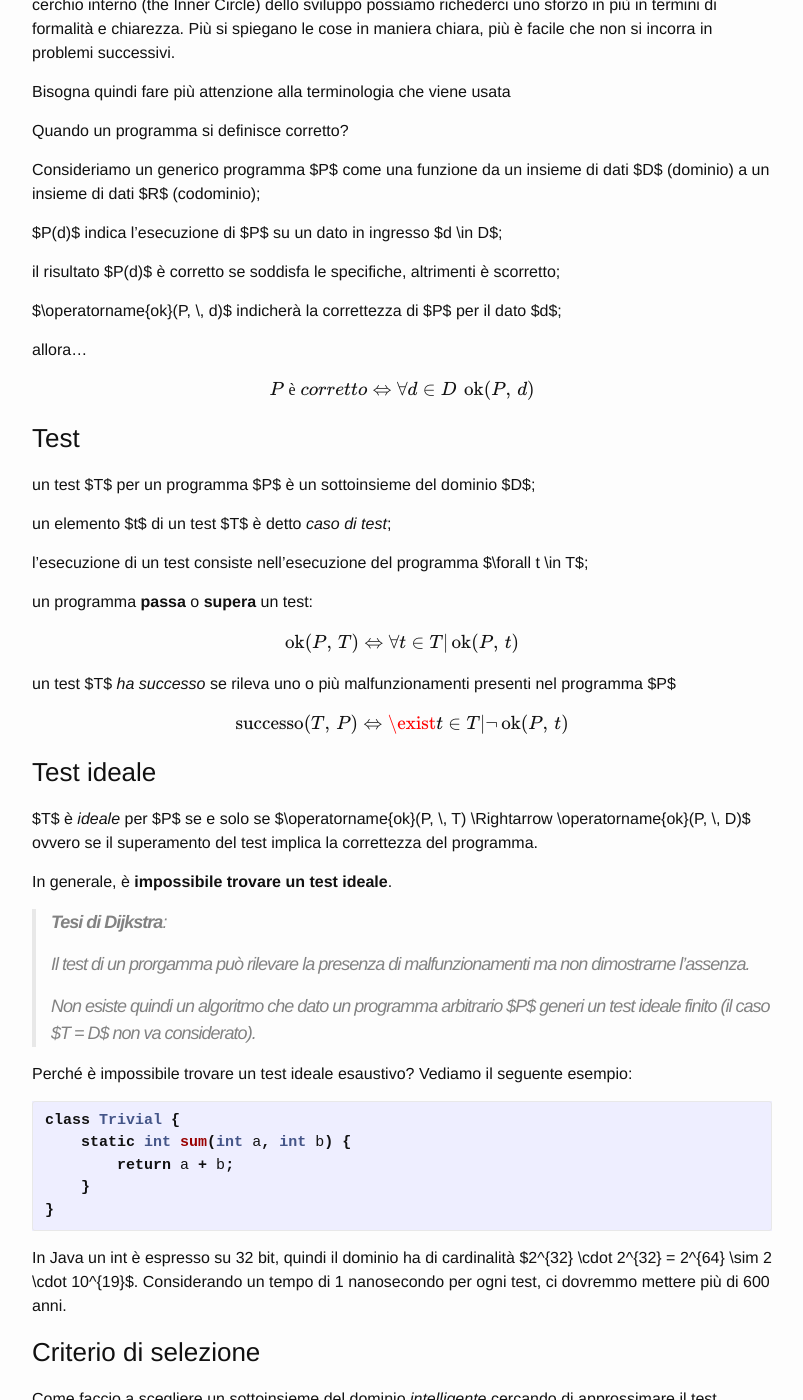
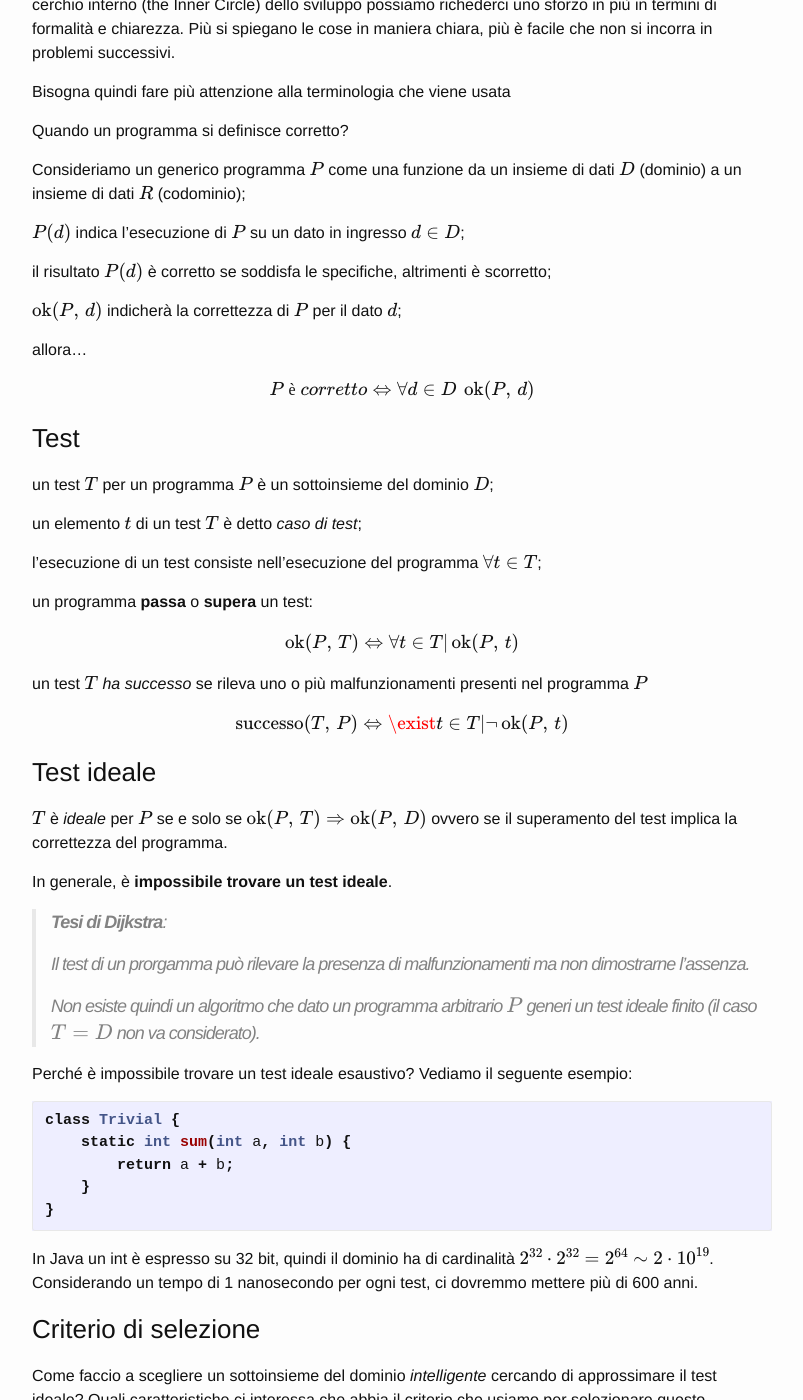
Before and after one commit to MarcoBuster/sweng, a Jekyll site: the page built from _posts/2022-11-23-testing-e-processi-di-review.md, in a window 1280 px wide and 1400 px high, scrolled down 789 px. Shown: the whole window, without its empty margins (238-1041 px from the left). Built offline with Jekyll 4.4.1, drawn with Linux system fonts in a browser that asks for light colours; formulas are drawn with MathJax 3; the table of contents is made by our own code; some of the changed text lies outside the part shown.

Commit message:
Fixed Latex

````diff
--- a/_posts/2022-11-23-testing-e-processi-di-review.md
+++ b/_posts/2022-11-23-testing-e-processi-di-review.md
@@ -16,13 +16,13 @@ Bisogna quindi fare più attenzione alla terminologia che viene usata
 
 Quando un programma si definisce corretto?
 
-Consideriamo un generico programma $P$ come una funzione da un insieme di dati $D$ (dominio) a un insieme di dati $R$ (codominio);
+Consideriamo un generico programma $$P$$ come una funzione da un insieme di dati $$D$$ (dominio) a un insieme di dati $$R$$ (codominio);
 
-$P(d)$ indica l'esecuzione di $P$ su un dato in ingresso $d \in D$;
+$$P(d)$$ indica l'esecuzione di $$P$$ su un dato in ingresso $$d \in D$$;
 
-il risultato $P(d)$ è corretto se soddisfa le specifiche, altrimenti è scorretto;
+il risultato $$P(d)$$ è corretto se soddisfa le specifiche, altrimenti è scorretto;
 
-$\operatorname{ok}(P, \, d)$ indicherà la correttezza di $P$ per il dato $d$;
+$$\operatorname{ok}(P, \, d)$$ indicherà la correttezza di $$P$$ per il dato $$d$$;
 
 allora...
 
@@ -32,11 +32,11 @@ $$
 
 ### Test
 
-un test $T$ per un programma $P$ è un sottoinsieme del dominio $D$;
+un test $$T$$ per un programma $$P$$ è un sottoinsieme del dominio $$D$$;
 
-un elemento $t$ di un test $T$ è detto _caso di test_;
+un elemento $$t$$ di un test $$T$$ è detto _caso di test_;
 
-l'esecuzione di un test consiste nell'esecuzione del programma $\forall t \in T$;
+l'esecuzione di un test consiste nell'esecuzione del programma $$\forall t \in T$$;
 
 un programma __passa__ o __supera__ un test:
 
@@ -44,7 +44,7 @@ $$
 \operatorname{ok}(P, \, T) \Leftrightarrow \forall t \in T | \operatorname{ok}(P, \, t)
 $$
 
-un test $T$ _ha successo_ se rileva uno o più malfunzionamenti presenti nel programma $P$
+un test $$T$$ _ha successo_ se rileva uno o più malfunzionamenti presenti nel programma $$P$$
 
 $$
 \operatorname{successo}(T, \, P) \Leftrightarrow \exist t \in T | \neg\operatorname{ok}(P,\,t)
@@ -52,7 +52,7 @@ $$
 
 ### Test ideale
 
-$T$ è _ideale_ per $P$ se e solo se $\operatorname{ok}(P, \, T) \Rightarrow \operatorname{ok}(P, \, D)$ ovvero se il superamento del test implica la correttezza del programma.
+$$T$$ è _ideale_ per $$P$$ se e solo se $$\operatorname{ok}(P, \, T) \Rightarrow \operatorname{ok}(P, \, D)$$ ovvero se il superamento del test implica la correttezza del programma.
 
 In generale, è __impossibile trovare un test ideale__.
 
@@ -60,7 +60,7 @@ In generale, è __impossibile trovare un test ideale__.
 >
 > _Il test di un prorgamma può rilevare la presenza di malfunzionamenti ma non dimostrarne l'assenza._
 >
->_Non esiste quindi un algoritmo che dato un programma arbitrario $P$ generi un test ideale finito (il caso $T = D$ non va considerato)._
+>_Non esiste quindi un algoritmo che dato un programma arbitrario $$P$$ generi un test ideale finito (il caso $$T = D$$ non va considerato)._
 
 Perché è impossibile trovare un test ideale esaustivo?
 Vediamo il seguente esempio:
@@ -74,7 +74,7 @@ class Trivial {
 
 
 
-In Java un int è espresso su 32 bit, quindi il dominio ha di cardinalità $2^{32} \cdot 2^{32} = 2^{64} \sim 2 \cdot 10^{19}$.
+In Java un int è espresso su 32 bit, quindi il dominio ha di cardinalità $$2^{32} \cdot 2^{32} = 2^{64} \sim 2 \cdot 10^{19}$$.
 Considerando un tempo di 1 nanosecondo per ogni test, ci dovremmo mettere più di 600 anni.
 
 ### Criterio di selezione
@@ -82,7 +82,7 @@ Considerando un tempo di 1 nanosecondo per ogni test, ci dovremmo mettere più d
 Come faccio a scegliere un sottoinsieme del dominio _intelligente_ cercando di approssimare il test ideale? Quali caratteristiche ci interessa che abbia il criterio che usiamo per selezionare questo sottoinsieme?
 
 #### Affidabilità
-Un _criterio di selezione_ si dice __affidabile__ se presi due test $T_1$ e $T_2$ in base al criterio $C$ allora o entrambi hanno sucecsso o nessuno dei due ha successo.
+Un _criterio di selezione_ si dice __affidabile__ se presi due test $$T_1$$ e $$T_2$$ in base al criterio $$C$$ allora o entrambi hanno sucecsso o nessuno dei due ha successo.
 
 $$
 \operatorname{affidabile}(C, \, P) \Leftrightarrow [\forall T_1 \in C, \, \forall T_2 \in C \: \operatorname{successo}(T_1, \, P) \Leftrightarrow \operatorname{successo}(T_2, P)]
@@ -90,7 +90,7 @@ $$
 
 
 #### Validità
-Un _criterio di selezione_ si dice __valido__ se qualora $P$ non sia corretto, allora esiste almeno un test $T$ selezionato in base al criterio $C$ che ha successo per il programma $P$
+Un _criterio di selezione_ si dice __valido__ se qualora $$P$$ non sia corretto, allora esiste almeno un test $$T$$ selezionato in base al criterio $$C$$ che ha successo per il programma $$P$$
 
 $$
 \operatorname{valido}(C, \, P) \Leftrightarrow (\lnot \operatorname{ok}(P, \, D) \Rightarrow \exists T \in C \ | \ successo(T,\,P))
@@ -107,9 +107,9 @@ public class Esempio {
 }
 ```
 un criterio che seleziona:
-- _"sottoinsiemi di $\{0, \, 2\}$"_ è ___affidabile__ ma non valido_;
-- _"i sottoinsiemi di $\{0, \, 1, \, 2, \, 3, \, 4\}$"_ è _non affidabile ma __valido___;
-- _"sottoinsieme finiti di $D$ con almeno un valore maggiore di $18$"_ è ___affidabile e valido___
+- _"sottoinsiemi di $$\{0, \, 2\}$$"_ è ___affidabile__ ma non valido_;
+- _"i sottoinsiemi di $$\{0, \, 1, \, 2, \, 3, \, 4\}$$"_ è _non affidabile ma __valido___;
+- _"sottoinsieme finiti di $$D$$ con almeno un valore maggiore di $$18$$"_ è ___affidabile e valido___
 
 Ma siamo davvero sicuri?
 
@@ -146,7 +146,7 @@ Possiamo utilizzare un metro di misura legato alle caratteristiche del codice: a
 
 ### Criterio di copertura dei comandi
 
-Un test $T$ soddisfa il criterio di __copertura dei comandi__ se e solo se ogni comando eseguibile del programma è eseguito in corrispondenza di almeno un caso di test $t \in T$.
+Un test $$T$$ soddisfa il criterio di __copertura dei comandi__ se e solo se ogni comando eseguibile del programma è eseguito in corrispondenza di almeno un caso di test $$t \in T$$.
 
 #### Esempio
 ```c
@@ -170,9 +170,9 @@ Dire che voglio _coprire tutti i comandi_, avendo trasformato ogni comando in un
 
 Applicare il _criterio di copertura dei comandi_ significa quindi trovare un insieme dei casi di test per il cui per ogni nodo esiste un caso di test che passa per quel nodo.
 
-Il caso di test $<3,7>$ risulterebbe quindi sufficiente, dato che soddisfa il criterio di copertura dei comandi al 100%
+Il caso di test $$<3,7>$$ risulterebbe quindi sufficiente, dato che soddisfa il criterio di copertura dei comandi al 100%
 
-Questo però _non mi garantisce che il programma si corretto,_ perchè ci sono dei malfunzionamenti che non sono stati trovati, ad esempio il caso di testing $<0,7>$ che provoca una divisione per 0.
+Questo però _non mi garantisce che il programma si corretto,_ perchè ci sono dei malfunzionamenti che non sono stati trovati, ad esempio il caso di testing $$<0,7>$$ che provoca una divisione per 0.
 
 
 ### Criterio di copertura delle decisioni
@@ -184,7 +184,7 @@ La metrica è la percentuale delle decisioni totali possibili presenti nel codic
 Si noti come il criterio di copertura delle decisioni implichi il criterio di copertura dei comandi: andando ad estrarre il codice in un diagramma di flusso, io copro tutte le decisioni se e solo se attraverso ogni arco presente nel flusso. Considerando un grafo connesso per il diagramma di flusso, se io attraverso tutti gli archi allora ho attraversato tutti i possibili nodi. Non è invece vero l'inverso.
 
 #### Esempio
-Riprendendo l'esempio precedente, se volessi applicare il criterio di copertura delle decisioni dovrei utilizzare almeno due casi di test, ad esempio $<3,7>$ e $<0,5>$, che se compresi nello stesso test mi restituiscono una copertura delle decisioni pari al 100%.
+Riprendendo l'esempio precedente, se volessi applicare il criterio di copertura delle decisioni dovrei utilizzare almeno due casi di test, ad esempio $$<3,7>$$ e $$<0,5>$$, che se compresi nello stesso test mi restituiscono una copertura delle decisioni pari al 100%.
 
 Ma non tutti i malfunzionamenti vengono trovati, ad esempio a riga 6 è possibile che ad x sia assegnato un valore tale per cui se sommo 10 ottengo un overflow.
 
@@ -218,7 +218,7 @@ void main(){
 {% responsive_image path: 'assets/13_flowChart-2.png' %}
 
 
-Prendendo come Test i casi $<0,5>$ e $<5,-5>$ soddisfo al 100% il criterio di copertura delle condizioni (`x!=0` è falsificato da $<0,5>$ e verificato da $<5,-5>$, mentre `y>0` è verificato da $<0,5>$ e falsificato da $<5,-5>$), ma la decisione è sempre vera.
+Prendendo come Test i casi $$<0,5>$$ e $$<5,-5>$$ soddisfo al 100% il criterio di copertura delle condizioni (`x!=0` è falsificato da $$<0,5>$$ e verificato da $$<5,-5>$$, mentre `y>0` è verificato da $$<0,5>$$ e falsificato da $$<5,-5>$$), ma la decisione è sempre vera.
 
 Ci sono quindi anomalie sia alla riga 6 (possibile divisione per 0) che alla riga 8(Overflow e divisione per 0), ma quelle alla riga 8 non verrebbero scoperte dato che non viene coperta.
 
@@ -240,4 +240,4 @@ Ci si è accorti che certe combinazioni sono "più vicine o più lontane ad altr
 
 Si va quindi a dare importanza, nella selezione delle combinazioni, al fatto che la modifica di una singola condizione base porti a modificare la decisione. Per ogni condizione base devono quindi esistere 2 casi di test che modificano il valore di una sola condizione base e che modificano il valore della decisione
 
-È inoltre dimostrabile che se ho $N$ condizioni base sono sufficienti $N+1$ casi di test per coprire il criterio.
+È inoltre dimostrabile che se ho $$N$$ condizioni base sono sufficienti $$N+1$$ casi di test per coprire il criterio.
````
